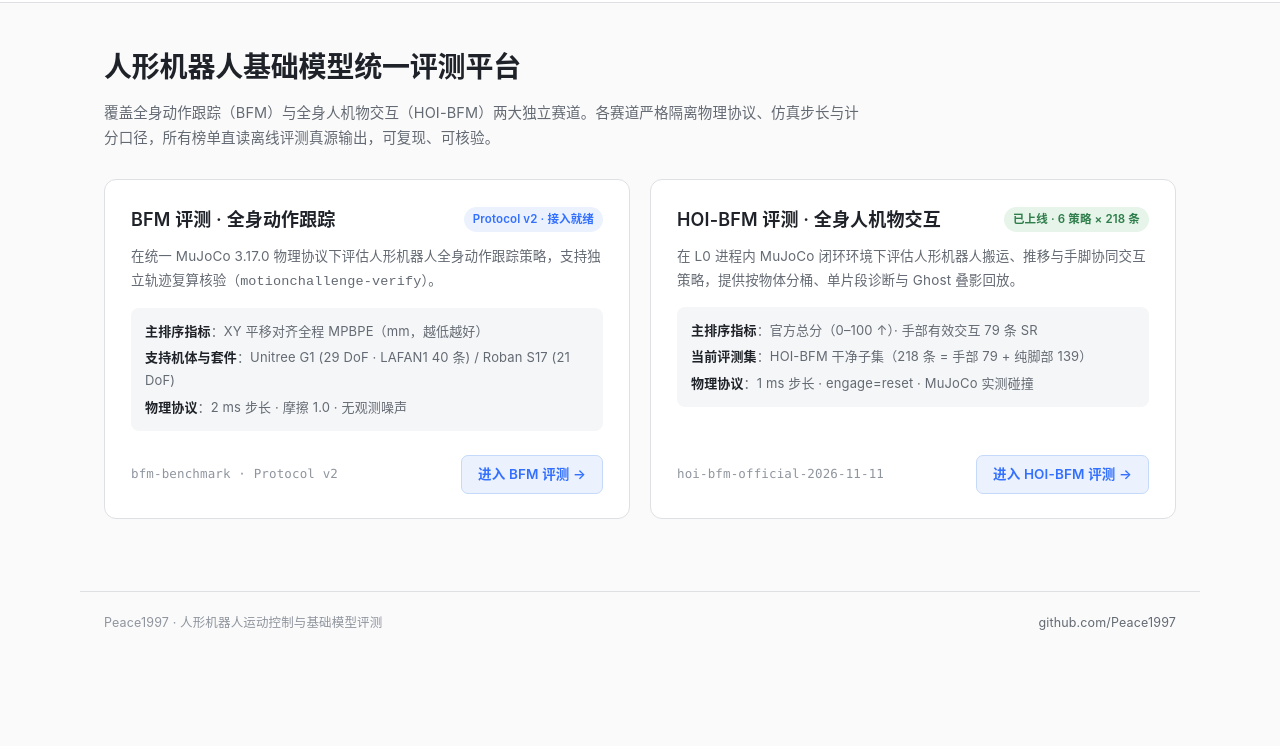
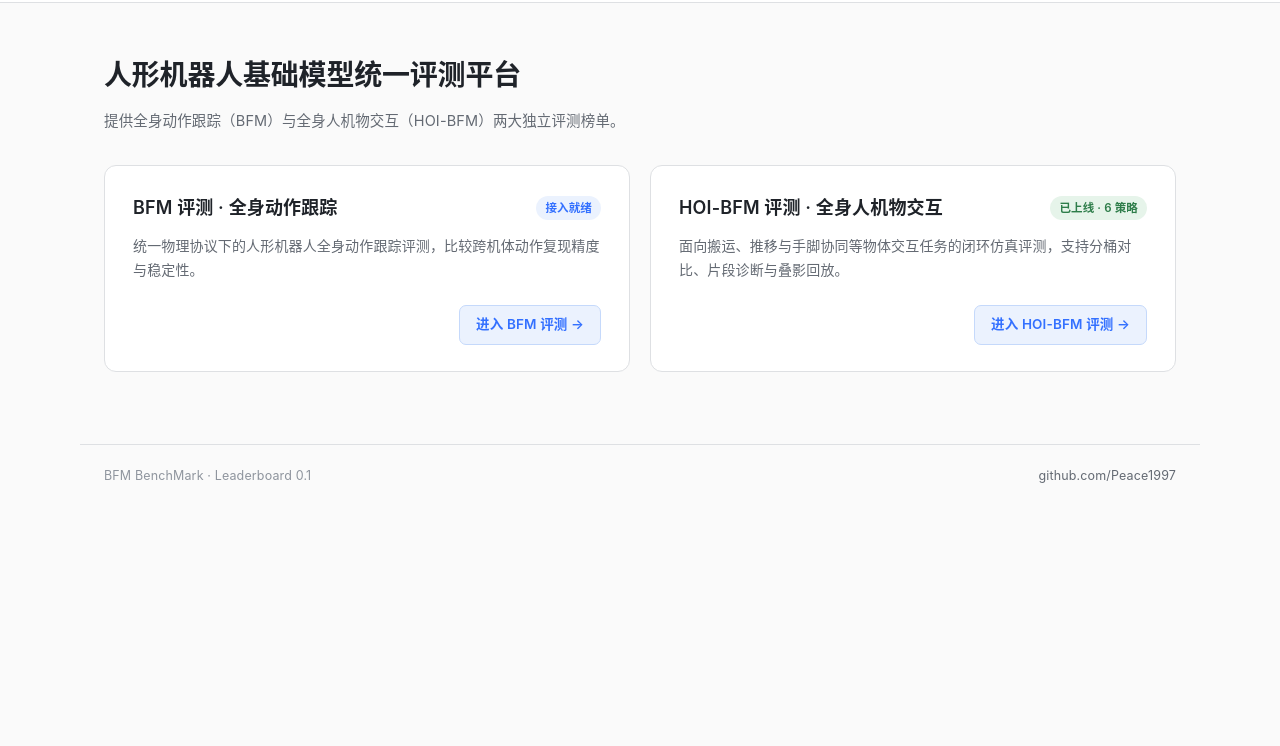
Before and after one commit to Peace1997/peace1997.github.io, a plain HTML site: page index.html in a window 1280 px wide. Shown: the part 54-800 px from the top of the page. Drawn offline with Linux system fonts and the light colour scheme.

Commit message:
Rename brand to BFM BenchMark | Leaderboard 0.1 and simplify home cards

```diff
--- a/hoi-bfm-benchmark/snapshot_manifest.json
+++ b/hoi-bfm-benchmark/snapshot_manifest.json
@@ -1,9 +1,9 @@
 {
-  "snapshot_version": "20261120-100007",
+  "snapshot_version": "20261120-101313",
   "fingerprint": {
     "metric_standard": "hoi-bfm-official-2026-11-11",
     "eval_commit": "5748ac3489eb",
-    "exported_at": "2026-11-20T10:00:07+08:00",
+    "exported_at": "2026-11-20T10:13:13+08:00",
     "registry_sha256": "2f84d68221ac241bc9b3c0aec13898d776d0ceb0bbdbaaa8e7abf96e55846236",
     "dataset_clipset_sha256": {
       "clean_218": "b520791c0ed0786f4e0523325de124d30932eea14273bab2499330937ba08798"
--- a/index.html
+++ b/index.html
@@ -3,8 +3,8 @@
 <head>
   <meta charset="utf-8" />
   <meta name="viewport" content="width=device-width, initial-scale=1" />
-  <meta name="description" content="Humanoid Benchmark — BFM 全身动作跟踪与 HOI-BFM 人机物交互统一评测平台" />
-  <title>Humanoid Benchmark · BFM &amp; HOI-BFM 评测平台</title>
+  <meta name="description" content="BFM BenchMark · Leaderboard 0.1 — 人形机器人 BFM 与 HOI-BFM 评测榜单" />
+  <title>BFM BenchMark · Leaderboard 0.1</title>
   <style>
     :root {
       --bg: #fafafa;
@@ -30,7 +30,6 @@
       letter-spacing: 0.01em;
       -webkit-font-smoothing: antialiased;
     }
-    .mono { font-family: "SFMono-Regular", Consolas, Menlo, monospace; font-size: 12.5px; }
     .topbar {
       background: rgba(255, 255, 255, 0.96);
       border-bottom: 1px solid var(--border);
@@ -74,11 +73,9 @@
     main {
       max-width: 1120px;
       margin: 0 auto;
-      padding: 40px 24px 72px;
+      padding: 48px 24px 72px;
     }
-    .hero {
-      margin-bottom: 28px;
-    }
+    .hero { margin-bottom: 32px; }
     .hero h1 {
       margin: 0 0 8px;
       font-size: 28px;
@@ -89,7 +86,6 @@
       margin: 0;
       color: var(--text-2);
       font-size: 14.5px;
-      max-width: 760px;
     }
 
     .track-grid {
@@ -101,11 +97,11 @@
       background: var(--surface);
       border: 1px solid var(--border);
       border-radius: 12px;
-      padding: 24px 26px;
+      padding: 26px 28px;
       display: flex;
       flex-direction: column;
       justify-content: space-between;
-      gap: 16px;
+      gap: 22px;
       transition: border-color 0.15s, box-shadow 0.15s;
     }
     .track-card:hover {
@@ -119,11 +115,7 @@
       gap: 10px;
       margin-bottom: 10px;
     }
-    .track-title {
-      margin: 0;
-      font-size: 18px;
-      font-weight: 600;
-    }
+    .track-title { margin: 0; font-size: 18px; font-weight: 600; }
     .badge {
       font-size: 11.5px;
       font-weight: 600;
@@ -135,29 +127,15 @@
     .badge-blue { background: var(--accent-bg); color: var(--accent); }
 
     .track-desc {
-      margin: 0 0 14px;
+      margin: 0;
       color: var(--text-2);
-      font-size: 13.5px;
+      font-size: 14px;
+      line-height: 1.75;
     }
-    .kv-list {
-      margin: 0;
-      padding: 12px 14px;
-      list-style: none;
-      background: var(--subtle);
-      border-radius: 8px;
-      font-size: 13px;
-      color: var(--text-2);
-      display: flex;
-      flex-direction: column;
-      gap: 4px;
-    }
-    .kv-list strong { color: var(--text); font-weight: 600; }
-
     .track-foot {
       display: flex;
       align-items: center;
-      justify-content: space-between;
-      padding-top: 8px;
+      justify-content: flex-end;
     }
     .btn-primary {
       display: inline-block;
@@ -202,9 +180,9 @@
   <header class="topbar">
     <div class="topbar-inner">
       <a class="brand" href="./">
-        <span class="brand-logo">Humanoid Benchmark</span>
+        <span class="brand-logo">BFM BenchMark</span>
         <span class="brand-sep">|</span>
-        <span class="brand-sub">Peace1997</span>
+        <span class="brand-sub">Leaderboard 0.1</span>
       </a>
       <nav class="topnav" aria-label="评测赛道导航">
         <a href="./" class="nav-active">Home</a>
@@ -218,7 +196,7 @@
   <main>
     <div class="hero">
       <h1>人形机器人基础模型统一评测平台</h1>
-      <p>覆盖全身动作跟踪（BFM）与全身人机物交互（HOI-BFM）两大独立赛道。各赛道严格隔离物理协议、仿真步长与计分口径，所有榜单直读离线评测真源输出，可复现、可核验。</p>
+      <p>提供全身动作跟踪（BFM）与全身人机物交互（HOI-BFM）两大独立评测榜单。</p>
     </div>
 
     <div class="track-grid">
@@ -226,17 +204,11 @@
         <div>
           <div class="track-head">
             <h2 class="track-title">BFM 评测 · 全身动作跟踪</h2>
-            <span class="badge badge-blue">Protocol v2 · 接入就绪</span>
+            <span class="badge badge-blue">接入就绪</span>
           </div>
-          <p class="track-desc">在统一 MuJoCo 3.17.0 物理协议下评估人形机器人全身动作跟踪策略，支持独立轨迹复算核验（<code>motionchallenge-verify</code>）。</p>
-          <ul class="kv-list">
-            <li><strong>主排序指标</strong>：XY 平移对齐全程 MPBPE（mm，越低越好）</li>
-            <li><strong>支持机体与套件</strong>：Unitree G1 (29 DoF · LAFAN1 40 条) / Roban S17 (21 DoF)</li>
-            <li><strong>物理协议</strong>：2 ms 步长 · 摩擦 1.0 · 无观测噪声</li>
-          </ul>
+          <p class="track-desc">统一物理协议下的人形机器人全身动作跟踪评测，比较跨机体动作复现精度与稳定性。</p>
         </div>
         <div class="track-foot">
-          <span class="mono" style="color:var(--muted);">bfm-benchmark · Protocol v2</span>
           <a class="btn-primary" href="./bfm/">进入 BFM 评测 →</a>
         </div>
       </article>
@@ -245,17 +217,11 @@
         <div>
           <div class="track-head">
             <h2 class="track-title">HOI-BFM 评测 · 全身人机物交互</h2>
-            <span class="badge badge-green">已上线 · 6 策略 × 218 条</span>
+            <span class="badge badge-green">已上线 · 6 策略</span>
           </div>
-          <p class="track-desc">在 L0 进程内 MuJoCo 闭环环境下评估人形机器人搬运、推移与手脚协同交互策略，提供按物体分桶、单片段诊断与 Ghost 叠影回放。</p>
-          <ul class="kv-list">
-            <li><strong>主排序指标</strong>：官方总分（0–100 ↑）· 手部有效交互 79 条 SR</li>
-            <li><strong>当前评测集</strong>：HOI-BFM 干净子集（218 条 = 手部 79 + 纯脚部 139）</li>
-            <li><strong>物理协议</strong>：1 ms 步长 · engage=reset · MuJoCo 实测碰撞</li>
-          </ul>
+          <p class="track-desc">面向搬运、推移与手脚协同等物体交互任务的闭环仿真评测，支持分桶对比、片段诊断与叠影回放。</p>
         </div>
         <div class="track-foot">
-          <span class="mono" style="color:var(--muted);">hoi-bfm-official-2026-11-11</span>
           <a class="btn-primary" href="./hoi-bfm-benchmark/">进入 HOI-BFM 评测 →</a>
         </div>
       </article>
@@ -263,7 +229,7 @@
   </main>
 
   <footer>
-    <span>Peace1997 · 人形机器人运动控制与基础模型评测</span>
+    <span>BFM BenchMark · Leaderboard 0.1</span>
     <span><a href="https://github.com/Peace1997" target="_blank" rel="noopener">github.com/Peace1997</a></span>
   </footer>
 </body>
```
Also changed, not shown: bfm/index.html (+3 -3 lines), hoi-bfm-benchmark/index.html (+3 -3 lines), hoi-bfm-benchmark/data/site_data.json.
